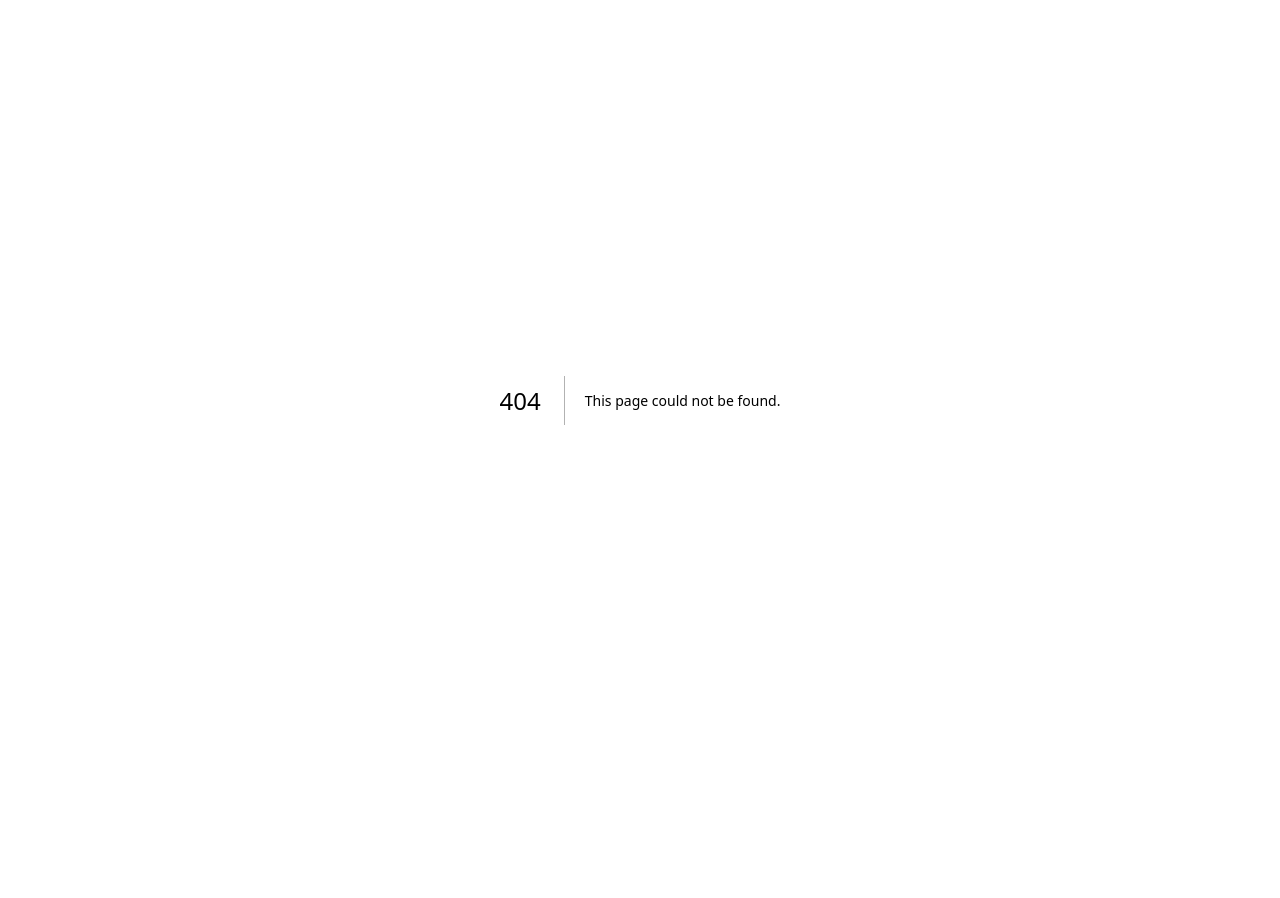
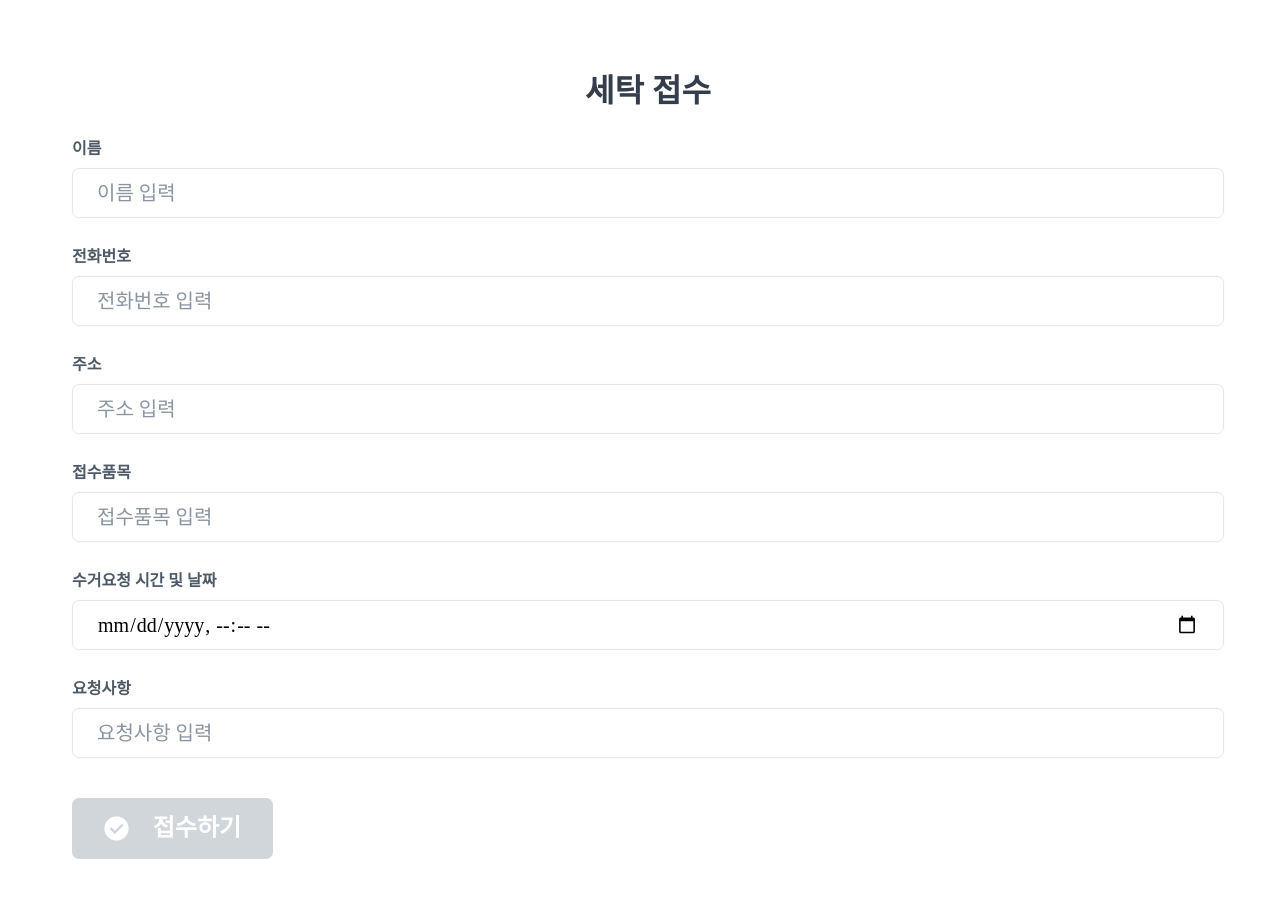
Before and after one commit to Aroundry/ACB-FE, a Next.js app: page /reception/1 in a window 1280 px wide. Before the commit this address had no page. Shown: the top 898 px of the page. Before the commit the page ends 800 px from the top, so only its background shows below. Built offline with nearby package versions, Linux system fonts and the light colour scheme.

Commit message:
ACB-44 사용자 접수 페이지 동적 라우팅 구현 완료

```diff
--- a/pages/Login/index.tsx
+++ b/pages/Login/index.tsx
@@ -3,7 +3,7 @@ import IntroductionPhrase from '@components/IntroductionPhrase';
 import LoginForm from '@components/LoginForm';
 import styled from '@emotion/styled';
 
-export default function Login() {
+export default function login() {
   return (
     <>
       <LoginPageWrapper>
--- /dev/null
+++ b/pages/reception/[id].tsx
@@ -0,0 +1,17 @@
+import ReceptionForm from '@components/ReceptionForm';
+import { useRouter } from 'next/router';
+import { useEffect } from 'react';
+
+const CustomerReception = () => {
+  const router = useRouter();
+  const { id } = router.query;
+  useEffect(() => {}, []);
+
+  console.log(id);
+  return (
+    <>
+      <ReceptionForm />
+    </>
+  );
+};
+export default CustomerReception;
--- a/src/components/Navigation/index.tsx
+++ b/src/components/Navigation/index.tsx
@@ -7,7 +7,7 @@ const Navigation = () => {
   return (
     <NavigationWrapper>
       <NavigationItem>접수현황</NavigationItem>
-      <Link href={'/Login'}>
+      <Link href={'/login'}>
         <LogoutButton>
           <Image src={Logout} alt="로그아웃" />
           <LogoutButtonText>로그아웃</LogoutButtonText>
--- /dev/null
+++ b/src/components/ReceptionForm/index.tsx
@@ -0,0 +1,128 @@
+import styled from '@emotion/styled';
+import Check from '@icons/Check.png';
+import Image from 'next/image';
+
+const ReceptionForm = () => {
+  return (
+    <Wrapper>
+      <Title>세탁 접수</Title>
+      <FormBox>
+        <FormLabel>이름</FormLabel>
+        <FormInput placeholder="이름 입력"></FormInput>
+        <FormLabel>전화번호</FormLabel>
+        <FormInput type="number" placeholder="전화번호 입력"></FormInput>
+        <FormLabel>주소</FormLabel>
+        <FormInput placeholder="주소 입력"></FormInput>
+        <FormLabel>접수품목</FormLabel>
+        <FormInput placeholder="접수품목 입력"></FormInput>
+        <FormLabel>수거요청 시간 및 날짜</FormLabel>
+        <FormInput
+          type="datetime-local"
+          placeholder="수거요청 시간 및 날짜 입력"
+        ></FormInput>
+        <FormLabel>요청사항</FormLabel>
+        <FormInput placeholder="요청사항 입력"></FormInput>
+        <ReceptionCompleteButton>
+          <Image src={Check} alt="체크" />
+          접수하기
+        </ReceptionCompleteButton>
+      </FormBox>
+    </Wrapper>
+  );
+};
+
+const Wrapper = styled.div`
+  box-sizing: border-box;
+  padding: 5vw;
+
+  width: 100vw;
+
+  background: #ffffff;
+  border-radius: 7px;
+`;
+
+const Title = styled.div`
+  text-align: center;
+  font-family: 'Pretendard';
+  font-style: normal;
+  font-weight: 700;
+  font-size: 32px;
+  line-height: 38px;
+
+  color: #333d4b;
+
+  margin-bottom: 24px;
+`;
+
+const FormBox = styled.form`
+  position: relative;
+  display: flex;
+  flex-direction: column;
+`;
+
+const FormLabel = styled.label`
+  font-family: 'Pretendard';
+  font-style: normal;
+  font-weight: 700;
+  font-size: 16px;
+  line-height: 29px;
+  color: #4e5968;
+
+  margin-bottom: 5px;
+`;
+
+const FormInput = styled.input`
+  box-sizing: border-box;
+  width: 90vw;
+  height: 50px;
+  border: 1px solid #e5e8eb;
+  box-shadow: 0px 0px 3px rgba(229, 232, 235, 0.25);
+  border-radius: 7px;
+  padding: 16px 24px;
+
+  font-family: 'Pretendard';
+  font-style: normal;
+  font-weight: 400;
+  font-size: 20px;
+  line-height: 29px;
+
+  margin-bottom: 24px;
+
+  ::placeholder {
+    font-family: 'Pretendard';
+    font-style: normal;
+    font-weight: 400;
+    font-size: 20px;
+    line-height: 29px;
+
+    color: #8b95a1;
+  }
+`;
+
+const ReceptionCompleteButton = styled.button`
+  display: flex;
+  justify-content: space-around;
+  align-items: center;
+  padding: 0px 20px;
+
+  margin-top: 16px;
+  width: 201px;
+  height: 61px;
+
+  border: none;
+  cursor: default;
+  background: #d1d6db;
+  border-radius: 7px;
+
+  font-family: 'Pretendard';
+  font-style: normal;
+  font-weight: 700;
+  font-size: 24px;
+  line-height: 29px;
+
+  color: #ffffff;
+
+  margin-bottom: 80px;
+`;
+
+export default ReceptionForm;
--- a/src/components/ReceptionStatus/ReceptionStatusTable.tsx
+++ b/src/components/ReceptionStatus/ReceptionStatusTable.tsx
@@ -1,6 +1,6 @@
 import styled from '@emotion/styled';
-import { receptionDataAtom, receptionDetailDataAtom } from '@atoms/reception';
-import { useSetRecoilState, useRecoilValue } from 'recoil';
+import { receptionDetailDataAtom } from '@atoms/reception';
+import { useSetRecoilState } from 'recoil';
 import { useState } from 'react';
 import MiniX from '@icons/MiniX.png';
 import Image from 'next/image';
```
Also changed, not shown: pages/CustomerCheck/index.tsx (added, +11 -0 lines), pages/CustomerReception/index.tsx (deleted, +0 -42 lines), src/components/ReceptionCheck/index.tsx (added, +95 -0 lines).
